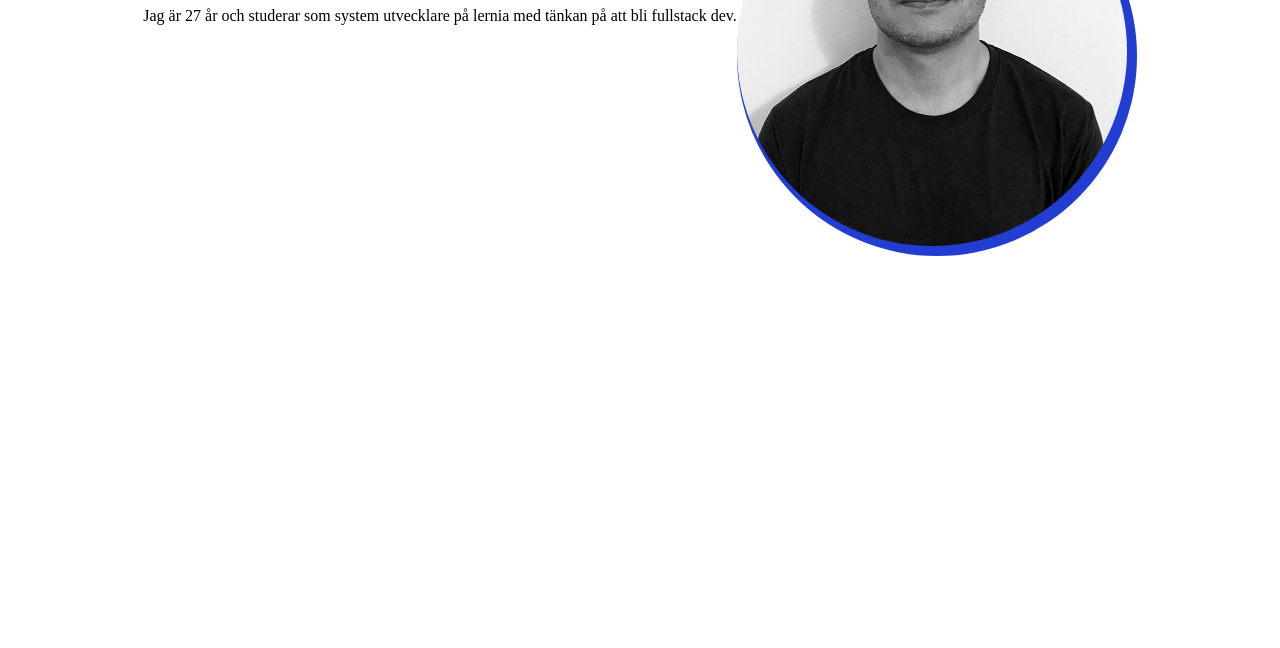
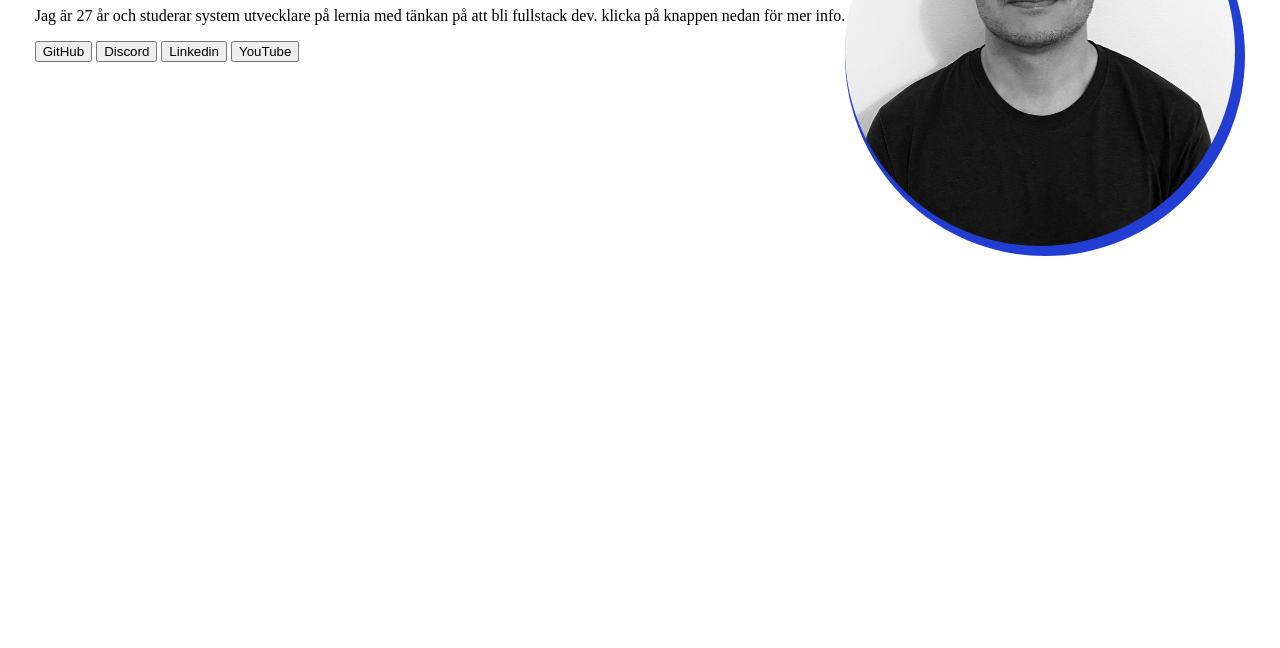
Before and after one commit to kikoDevv/Portfolio, a plain HTML site: page index.html in a window 1280 px wide. Shown: the part 152-800 px from the top of the page. Drawn offline with Linux system fonts and the light colour scheme.

Commit message:
HTML knappar är klart.

```diff
--- a/index.html
+++ b/index.html
@@ -31,9 +31,14 @@
           Student på Lernia <br> some systemutvecklare
         </h1>
         <p>
-          Jag är 27 år och studerar som system utvecklare på lernia med tänkan på att bli fullstack dev.
+          Jag är 27 år och studerar system utvecklare på lernia med tänkan på att bli fullstack dev. klicka på knappen nedan för mer info.
         </p>
+        <button class ="gitBt">GitHub</button>
+        <button class ="gitBt">Discord</button>
+        <button class ="gitBt">Linkedin</button>
+        <button class ="gitBt">YouTube</button>
       </div>
+      <!--bakrund circle behöver fixas! alainment kaos.-->
       <dev class="circle">
         <img class="minBild" src="bilder/minBild.jpeg">
       </dev>
```
